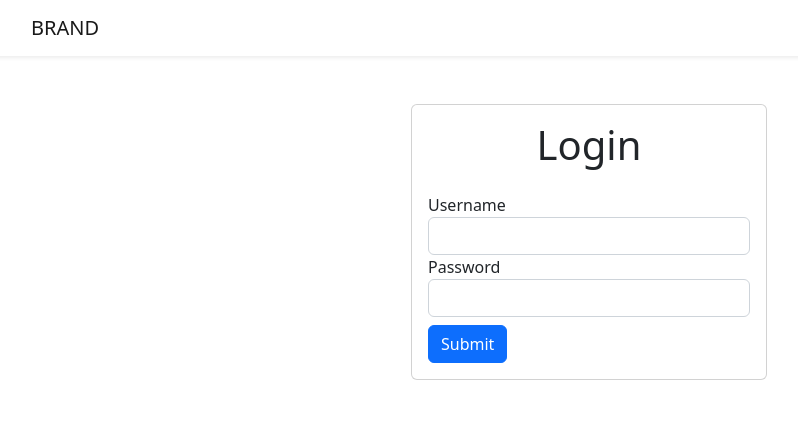
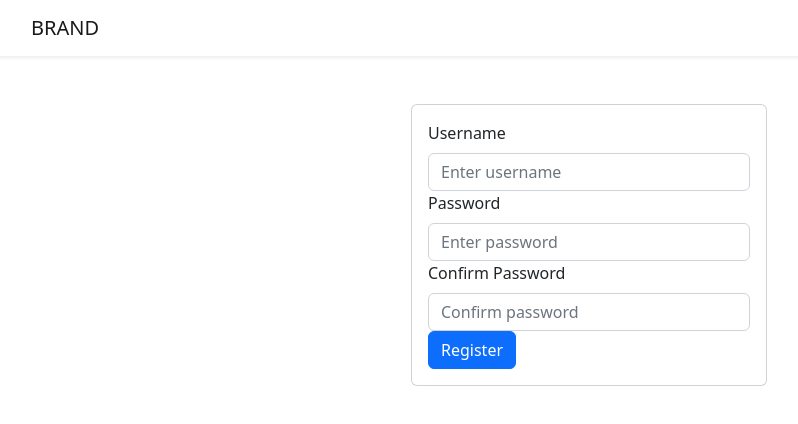
Before and after one commit to VladimirAfanasievFS/frontend-project-12, a React (Create React App) app in the folder frontend/: page /registration in a window 1280 px wide. Before the commit this address led to /login. Shown: the top 424 px of the page, without its empty margins (51-849 px from the left). Built offline with nearby package versions, Linux system fonts and the light colour scheme; no server answers.

Commit message:
add registration

```diff
--- a/frontend/src/App.jsx
+++ b/frontend/src/App.jsx
@@ -10,6 +10,7 @@ import AuthProvider from './providers/AuthProvider';
 import Navbar from './pages/Navbar';
 import ChatPage from './pages/ChatPage';
 import SocketProvider from './providers/SocketProvider';
+import Registration from './pages/Registration';
 
 const PrivateRoute = () => {
   const auth = useAuth();
@@ -26,6 +27,7 @@ const App = () => {
             <Navbar />
             <Routes>
               <Route path="login" element={<Login />} />
+              <Route path="registration" element={<Registration />} />
               <Route path="" element={<PrivateRoute />}>
                 <Route path="/" element={<ChatPage />} />
                 <Route path="*" element={<Error />} />
--- a/frontend/src/pages/ChatBox.jsx
+++ b/frontend/src/pages/ChatBox.jsx
@@ -17,7 +17,7 @@ const ChatBox = () => {
       return message.channelId === state.channels.currentChannelId;
     }),
   );
-  console.log('🚀 ~ file: ChatBox.jsx:20 ~ ChatBox ~ messages:', messages);
+
   //cкролл вниз react-scroll
   return (
     <div className="d-flex flex-column h-100">
--- a/frontend/src/pages/Login.jsx
+++ b/frontend/src/pages/Login.jsx
@@ -1,9 +1,11 @@
 import axios from 'axios';
-import { Formik, Form, Field, ErrorMessage } from 'formik';
+import { useRef } from 'react';
+import { Form, Button } from 'react-bootstrap';
+import { useFormik } from 'formik';
 import * as Yup from 'yup';
 import { loginPath } from '../routes';
 import useAuth from '../hooks/useAuth';
-import { Navigate, useLocation, useNavigate } from 'react-router-dom';
+import { Link, Navigate, useLocation, useNavigate } from 'react-router-dom';
 
 const LoginSchema = Yup.object().shape({
   username: Yup.string().required('Required'),
@@ -14,12 +16,40 @@ const LoginForm = () => {
   const { logIn, loggedIn } = useAuth();
   const location = useLocation();
   const navigate = useNavigate();
+  const inputRef = useRef();
+
+  const f = useFormik({
+    initialValues: {
+      username: '',
+      password: '',
+    },
+    validationSchema: LoginSchema,
+    onSubmit: async (values, { setSubmitting, setStatus }) => {
+      try {
+        const res = await axios.post(loginPath(), values);
+        localStorage.setItem('userId', JSON.stringify(res.data));
+        logIn();
+        const { from } = location.state || { from: { pathname: '/' } };
+        navigate(from);
+      } catch (err) {
+        setSubmitting(false);
+        if (err.isAxiosError && err.response.status === 401) {
+          setStatus('userUnknown');
+          inputRef.current.select();
+
+          return;
+        }
+        throw err;
+      }
+    },
+  });
 
   if (loggedIn) {
     return <Navigate to="/" state={{ from: location }} />;
   }
 
-  // const [authFailed, setAuthFailed] = useState(false);
+  const isUserUnknownError = f.status === 'userUnknown';
+
   return (
     <div className="container">
       <div className="row justify-content-center mt-5">
@@ -27,50 +57,46 @@ const LoginForm = () => {
           <div className="card">
             <div className="card-body">
               <h1 className="card-title text-center mb-4">Login</h1>
-              <Formik
-                initialValues={{ username: '', password: '' }}
-                validationSchema={LoginSchema}
-                onSubmit={async (values, { setSubmitting }) => {
-                  // setAuthFailed(false);
+              <Form onSubmit={f.handleSubmit}>
+                <Form.Group controlId="username">
+                  <Form.Label>Username</Form.Label>
+                  <Form.Control
+                    type="text"
+                    name="username"
+                    placeholder="Enter username"
+                    value={f.values.username}
+                    onChange={f.handleChange}
+                    onBlur={f.handleBlur}
+                    ref={inputRef}
+                    isInvalid={(f.touched.username && f.errors.username) || isUserUnknownError}
+                  />
+                  <Form.Control.Feedback type="invalid">
+                    {isUserUnknownError ? 'userUnknown' : f.errors.username}
+                  </Form.Control.Feedback>
+                </Form.Group>
 
-                  try {
-                    const res = await axios.post(loginPath(), values);
-                    localStorage.setItem('userId', JSON.stringify(res.data));
-                    logIn();
-                    const { from } = location.state || { from: { pathname: '/' } };
-                    navigate(from);
-                  } catch (err) {
-                    console.log('🚀 ~ file: Login.js:33 ~ onSubmit={ ~ err:', err);
-                    setSubmitting(false);
-                    if (err.isAxiosError && err.response.status === 401) {
-                      // setAuthFailed(true);
-                      // inputRef.current.select();
-                      return;
-                    }
-                    throw err;
-                  }
+                <Form.Group controlId="password">
+                  <Form.Label>Password</Form.Label>
+                  <Form.Control
+                    type="password"
+                    name="password"
+                    placeholder="Enter password"
+                    value={f.values.password}
+                    onChange={f.handleChange}
+                    onBlur={f.handleBlur}
+                    isInvalid={(f.touched.password && f.errors.password) || isUserUnknownError}
+                  />
 
-                  setSubmitting(false);
-                }}
-              >
-                {({ isSubmitting }) => (
-                  <Form>
-                    <div>
-                      <label htmlFor="username">Username</label>
-                      <Field type="text" name="username" className="form-control" />
-                      <ErrorMessage name="username" component="div" className="text-danger" />
-                    </div>
-                    <div>
-                      <label htmlFor="password">Password</label>
-                      <Field type="password" name="password" className="form-control" />
-                      <ErrorMessage name="password" component="div" className="text-danger" />
-                    </div>
-                    <button type="submit" className="btn btn-primary mt-2" disabled={isSubmitting}>
-                      Submit
-                    </button>
-                  </Form>
-                )}
-              </Formik>
+                  <Form.Control.Feedback type="invalid">{f.errors.password}</Form.Control.Feedback>
+                </Form.Group>
+
+                <div className="d-flex justify-content-between align-items-center">
+                  <Button variant="primary" type="submit" disabled={f.isSubmitting}>
+                    Submit
+                  </Button>
+                  <Link to="/registration">Регистрация</Link>
+                </div>
+              </Form>
             </div>
           </div>
         </div>
@@ -78,4 +104,5 @@ const LoginForm = () => {
     </div>
   );
 };
+
 export default LoginForm;
--- /dev/null
+++ b/frontend/src/pages/Registration.jsx
@@ -0,0 +1,132 @@
+import React, { useRef } from 'react';
+import { Form, Button } from 'react-bootstrap';
+import { useFormik } from 'formik';
+import * as Yup from 'yup';
+import { signUpPath } from '../routes';
+import axios from 'axios';
+import { useLocation, useNavigate } from 'react-router-dom';
+import useAuth from '../hooks/useAuth';
+
+const Registration = () => {
+  const location = useLocation();
+  const navigate = useNavigate();
+  const { logIn } = useAuth();
+  const inputRef = useRef();
+  const f = useFormik({
+    initialValues: {
+      username: '',
+      password: '',
+      confirmPassword: '',
+    },
+    validationSchema: Yup.object().shape({
+      username: Yup.string()
+        .required('Username is required')
+        .min(3, 'Username must be at least 3 characters')
+        .max(20, 'Username must be less than 20 characters'),
+      password: Yup.string()
+        .required('Password is required')
+        .min(6, 'Password must be at least 6 characters'),
+      confirmPassword: Yup.string()
+        .oneOf([Yup.ref('password'), null], 'Passwords must match')
+        .required('Confirm Password is required'),
+    }),
+    onSubmit: async values => {
+      // Отправка данных на сервер или другая логика обработки формы
+      f.setStatus('valid');
+      try {
+        const res = await axios.post(signUpPath(), values);
+        localStorage.setItem('userId', JSON.stringify(res.data));
+        logIn();
+        const { from } = location.state || { from: { pathname: '/' } };
+        navigate(from);
+      } catch (err) {
+        console.log('🚀 ~ file: Login.js:33 ~ onSubmit={ ~ err:', err);
+        // setSubmitting(false);
+        if (err.response.status === 409) {
+          f.setStatus('userExisted');
+          inputRef.current.select();
+          return;
+        }
+        if (err.isAxiosError) {
+          // setAuthFailed(true);
+          // inputRef.current.select();
+          return;
+        }
+
+        throw err;
+      }
+    },
+  });
+
+  const isUserExistedError = f.status === 'userExisted';
+  return (
+    <div className="container">
+      <div className="row justify-content-center mt-5">
+        <div className="col-lg-4 col-md-6 col-sm-8">
+          <div className="card">
+            <div className="card-body">
+              <Form onSubmit={f.handleSubmit}>
+                <Form.Group controlId="username">
+                  <Form.Label>Username</Form.Label>
+                  <Form.Control
+                    type="text"
+                    name="username"
+                    placeholder="Enter username"
+                    value={f.values.username}
+                    onChange={f.handleChange}
+                    onBlur={f.handleBlur}
+                    ref={inputRef}
+                    isInvalid={(f.touched.username && f.errors.username) || isUserExistedError}
+                  />
+
+                  <Form.Control.Feedback type="invalid">
+                    {isUserExistedError ? 'userExisted' : f.errors.username}
+                  </Form.Control.Feedback>
+                </Form.Group>
+
+                <Form.Group controlId="password">
+                  <Form.Label>Password</Form.Label>
+                  <Form.Control
+                    type="password"
+                    name="password"
+                    placeholder="Enter password"
+                    value={f.values.password}
+                    onChange={f.handleChange}
+                    onBlur={f.handleBlur}
+                    isInvalid={(f.touched.password && f.errors.password) || isUserExistedError}
+                  />
+
+                  <Form.Control.Feedback type="invalid">{f.errors.password}</Form.Control.Feedback>
+                </Form.Group>
+
+                <Form.Group controlId="confirmPassword" hasValidation>
+                  <Form.Label>Confirm Password</Form.Label>
+                  <Form.Control
+                    type="password"
+                    name="confirmPassword"
+                    placeholder="Confirm password"
+                    value={f.values.confirmPassword}
+                    onChange={f.handleChange}
+                    onBlur={f.handleBlur}
+                    isInvalid={
+                      (f.touched.confirmPassword && f.errors.confirmPassword) || isUserExistedError
+                    }
+                  />
+                  <Form.Control.Feedback type="invalid">
+                    {f.errors.confirmPassword}
+                  </Form.Control.Feedback>
+                </Form.Group>
+
+                <Button variant="primary" type="submit">
+                  Register
+                </Button>
+              </Form>
+            </div>
+          </div>
+        </div>
+      </div>
+    </div>
+  );
+};
+
+export default Registration;
--- a/frontend/src/routes.js
+++ b/frontend/src/routes.js
@@ -1,2 +1,4 @@
 export const loginPath = () => '/api/v1/login';
 export const dataPath = () => '/api/v1/data';
+
+export const signUpPath = () => '/api/v1/signup';
```
Also changed, not shown: frontend/src/pages/ChannelsBox.jsx (+6 -5 lines), frontend/src/pages/Modal.jsx (+36 -59 lines), frontend/src/providers/SocketProvider.js (+8 -1 lines), frontend/src/slices/channels.js (+7 -1 lines).
